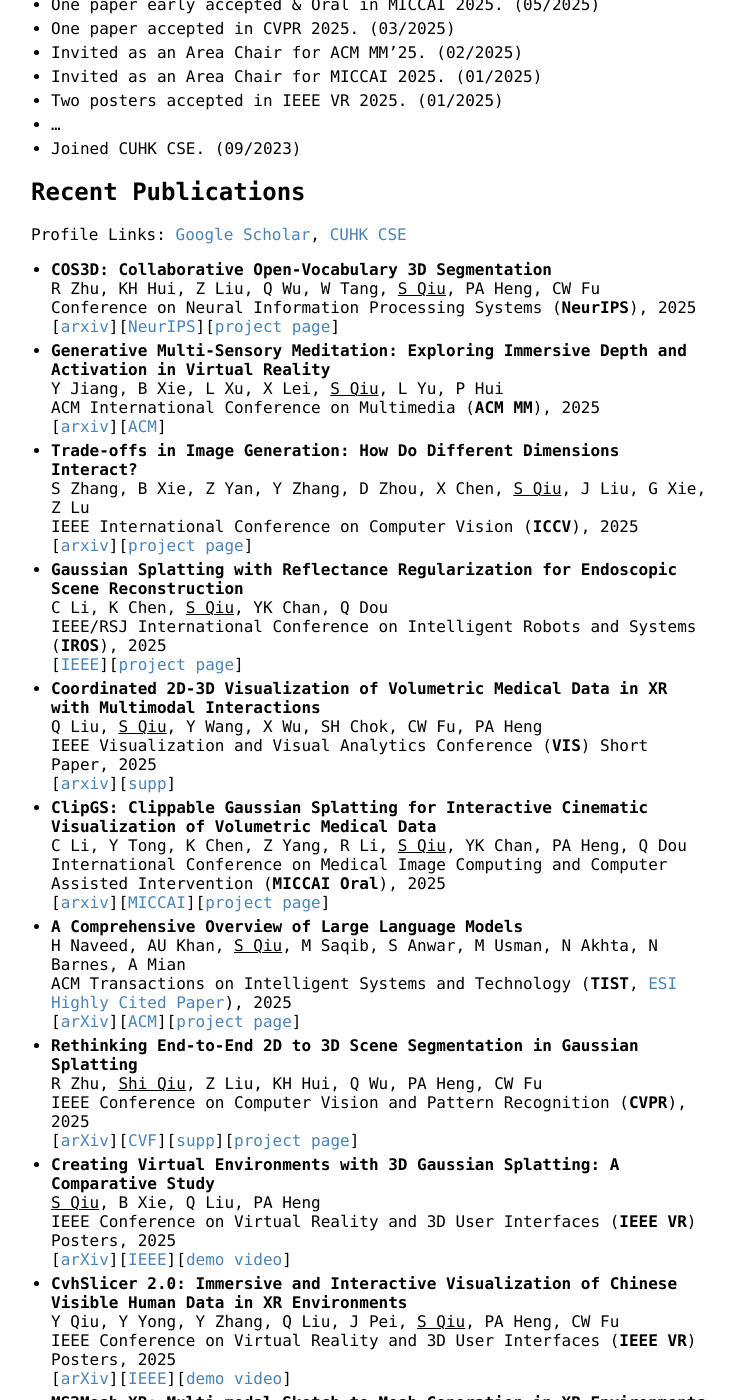
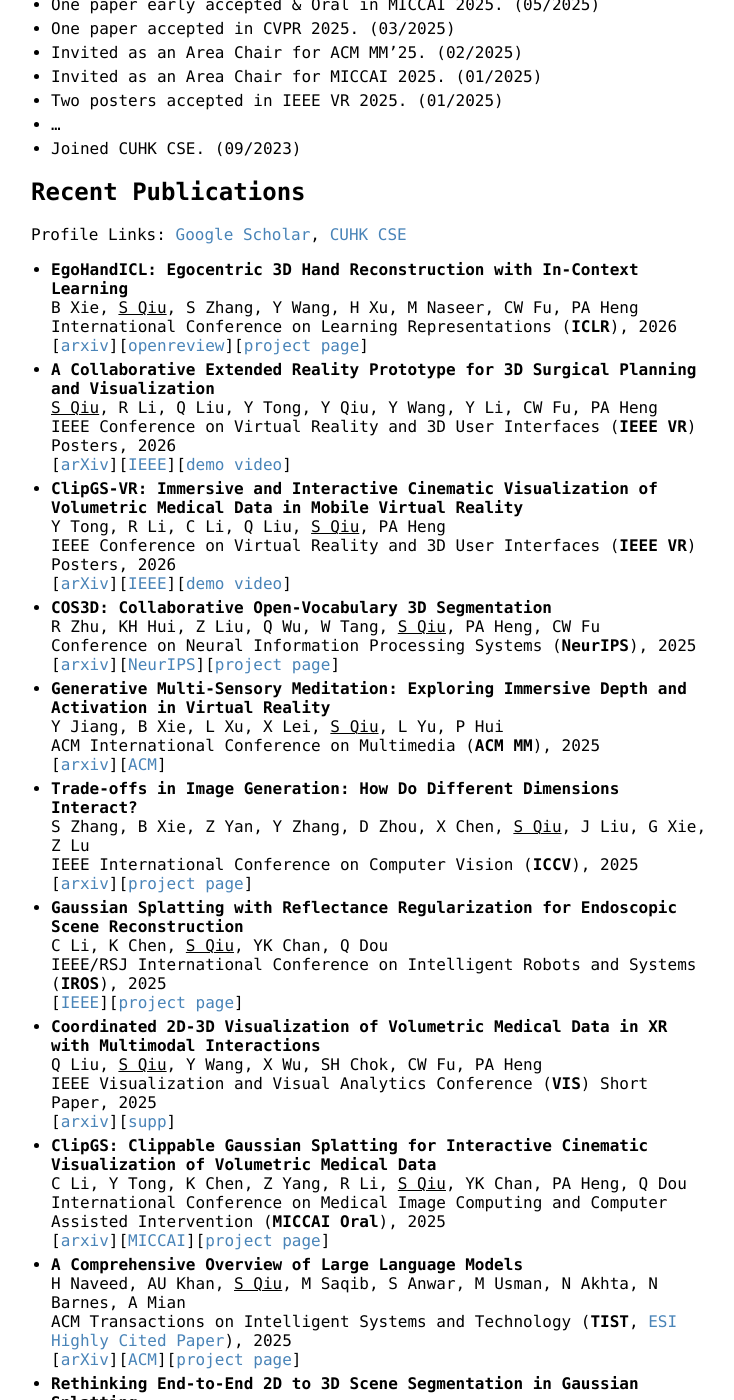
Before and after one commit to ShiQiu0419/ShiQiu0419.github.io, a Jekyll site: the page built from index.md, in a window 1280 px wide and 1400 px high, scrolled down 786 px. Shown: the whole window, without its empty margins (259-993 px from the left). Built offline with Jekyll 4.4.1, drawn with Linux system fonts in a browser that asks for light colours; our own code applies the rules of GitHub Pages for plain Markdown files; some of the changed text lies outside the part shown.

Commit message:
Update index.md

```diff
--- a/index.md
+++ b/index.md
@@ -33,6 +33,18 @@
 
 ## Recent Publications
 Profile Links: [Google Scholar](https://scholar.google.com/citations?user=OPNVthUAAAAJ), [CUHK CSE](https://www.cse.cuhk.edu.hk/people/faculty/shi-qiu/)
+* **EgoHandICL: Egocentric 3D Hand Reconstruction with In-Context Learning**
+B Xie, <ins>S Qiu</ins>, S Zhang, Y Wang, H Xu, M Naseer, CW Fu, PA Heng
+International Conference on Learning Representations (**ICLR**), 2026
+[[arxiv](https://arxiv.org/abs/2601.19850)][[openreview](https://openreview.net/forum?id=nwjy9BeorI)][[project page](https://github.com/Nicous20/EgoHandICL)]
+* **A Collaborative Extended Reality Prototype for 3D Surgical Planning and Visualization**
+<ins>S Qiu</ins>, R Li, Q Liu, Y Tong, Y Qiu, Y Wang, Y Li, CW Fu, PA Heng
+IEEE Conference on Virtual Reality and 3D User Interfaces (**IEEE VR**) Posters, 2026
+[[arXiv](https://arxiv.org/abs/2601.19303)][[IEEE](https://shiqiu0419.github.io/)][[demo video](https://shiqiu0419.github.io/)]
+* **ClipGS-VR: Immersive and Interactive Cinematic Visualization of Volumetric Medical Data in Mobile Virtual Reality**
+Y Tong, R Li, C Li, Q Liu, <ins>S Qiu</ins>, PA Heng
+IEEE Conference on Virtual Reality and 3D User Interfaces (**IEEE VR**) Posters, 2026
+[[arXiv](https://arxiv.org/abs/2601.19310)][[IEEE](https://shiqiu0419.github.io/)][[demo video](https://shiqiu0419.github.io/)]
 * **COS3D: Collaborative Open-Vocabulary 3D Segmentation**
 R Zhu, KH Hui, Z Liu, Q Wu, W Tang, <ins>S Qiu</ins>, PA Heng, CW Fu
 Conference on Neural Information Processing Systems (**NeurIPS**), 2025
@@ -70,7 +82,7 @@
 IEEE Conference on Virtual Reality and 3D User Interfaces (**IEEE VR**) Posters, 2025
 [[arXiv](https://arxiv.org/abs/2501.09302)][[IEEE](https://ieeexplore.ieee.org/document/10972671)][[demo video](https://youtu.be/XR3GzmpCdlE)]
 * **CvhSlicer 2.0: Immersive and Interactive Visualization of Chinese Visible Human Data in XR Environments**
-Y Qiu, Y Yong, Y Zhang, Q Liu, J Pei, <ins>S Qiu</ins>, PA Heng, CW Fu
+Y Qiu, Y Tong, Y Zhang, Q Liu, J Pei, <ins>S Qiu</ins>, PA Heng, CW Fu
 IEEE Conference on Virtual Reality and 3D User Interfaces (**IEEE VR**) Posters, 2025
 [[arXiv](https://arxiv.org/abs/2503.15507)][[IEEE](https://ieeexplore.ieee.org/document/10972469)][[demo video](https://youtu.be/CfR72S_0N-4)]
 * **MS2Mesh-XR: Multi-modal Sketch-to-Mesh Generation in XR Environments**
```
